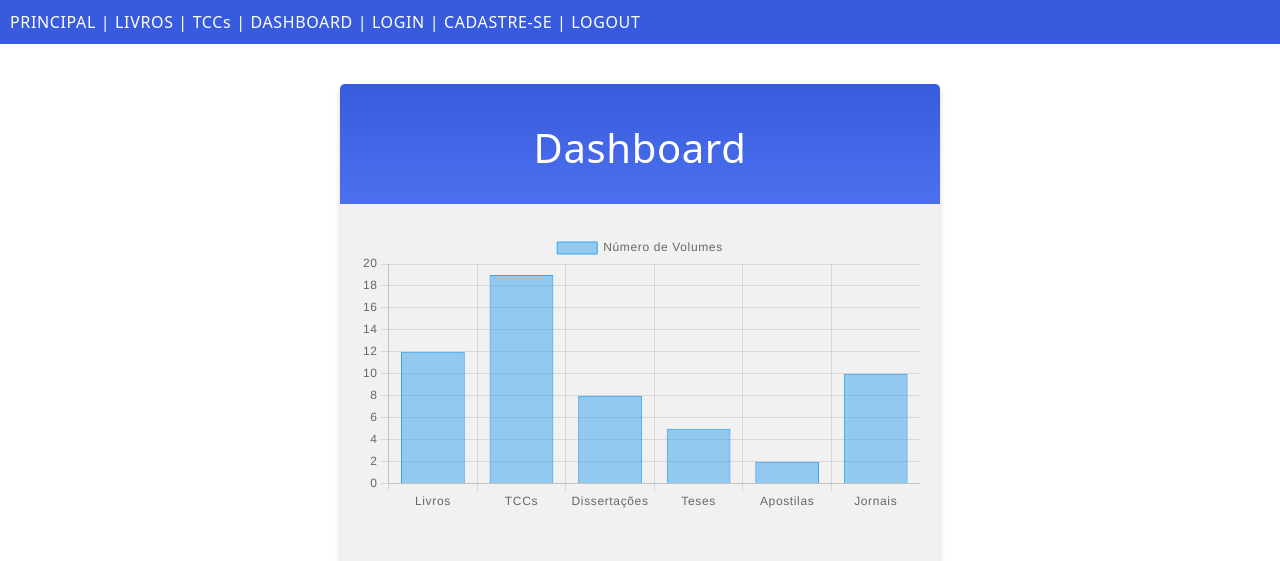
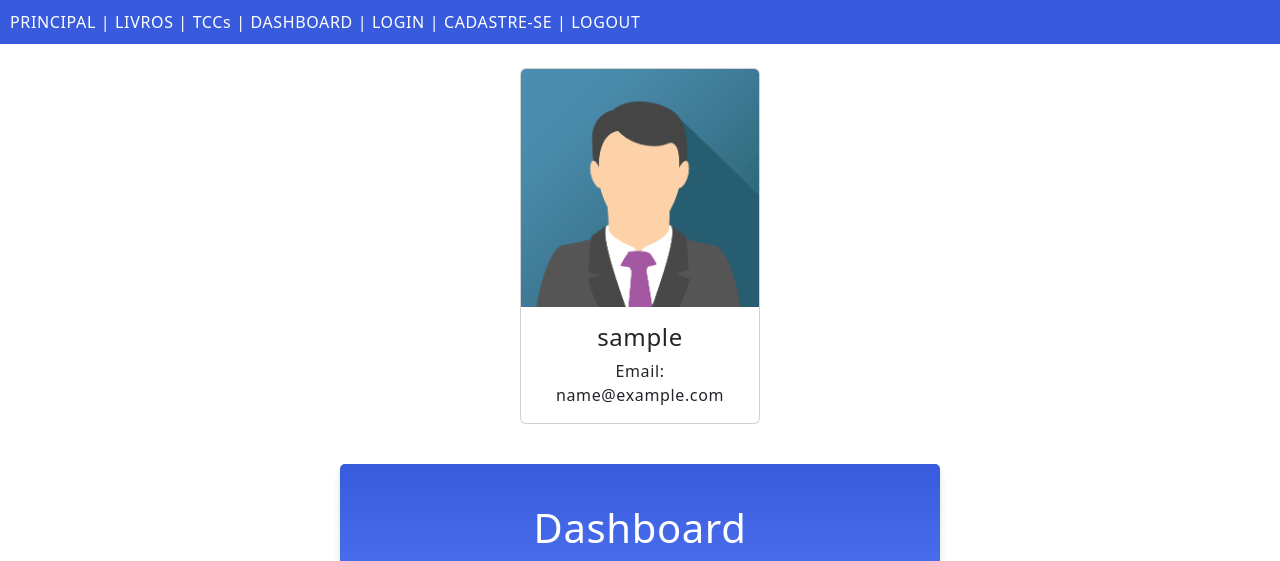
Before and after one commit to rock051/aula-django-03-main, a Django app: page /dashboard in a window 1280 px wide. Shown: the top 561 px of the page. Run offline with Django 4.2, Linux system fonts and the light colour scheme; the visitor is signed in with stand-in values (Sample User, id 1).

Commit message:
Adicionando Bootstrap no Sistema

```diff
--- a/portal_biblioteca/biblioteca/templates/dashboard.html
+++ b/portal_biblioteca/biblioteca/templates/dashboard.html
@@ -7,6 +7,19 @@
 {% endblock %}
 
 {% block conteudo %}
+    <!-- Início do bloco de código adicionado -->
+    <center>
+    <br>
+    <div class="card" style="width:240px">
+        <img class="card-img-top" src="{% static 'img_avatar.png' %}" alt="Imagem do card">
+        <div class="card-body">
+          <h4 class="card-title"> {{ usuario }} </h4>
+          <p class="card-text">Email: {{ email }} </p>
+        </div>
+    </div>
+    </center>
+    <!-- Fim do bloco de código adicionado -->
+
     <div class="mycard">
         <h1>Dashboard</h1>
         <div>
--- a/portal_biblioteca/biblioteca/views.py
+++ b/portal_biblioteca/biblioteca/views.py
@@ -35,4 +35,13 @@ def tcc_detalhes(request, id):
 @login_required(login_url="/auth/login")
 def dashboard(request):
     template = loader.get_template('dashboard.html')
-    return HttpResponse(template.render())
+    # Você pode acessar o usuário logado através de request.user
+    user = request.user
+    # Agora você pode fazer qualquer coisa com o objeto 'user', como acessar seus campos, por exemplo:
+    username = user.username
+    email = user.email
+    context = {
+        'usuario': username,
+        'email': email,
+    }
+    return HttpResponse(template.render(context, request))
```
Also changed, not shown: portal_biblioteca/productionfiles/img_avatar.png (added), 1 other file.
